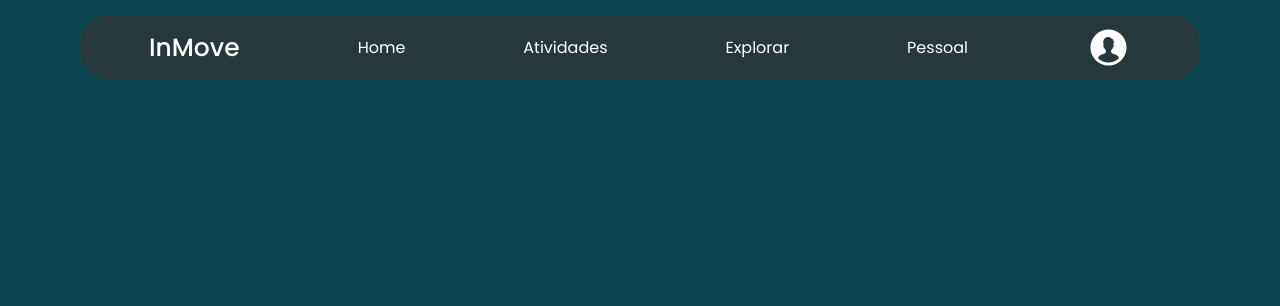
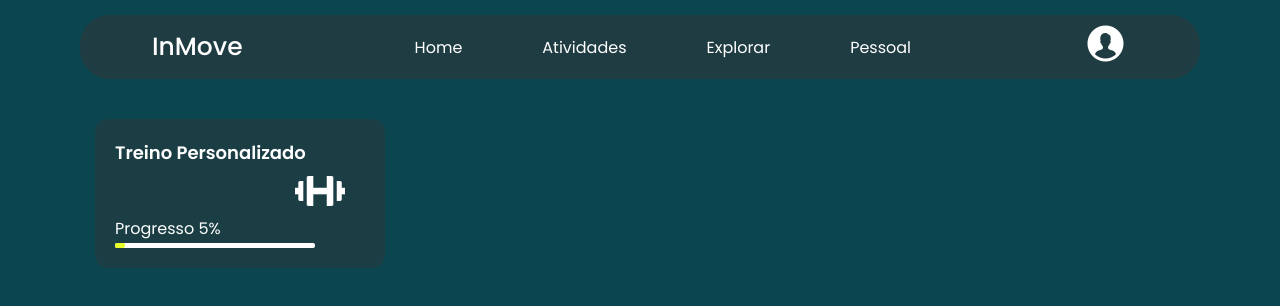
Before and after one commit to InMovePI/InMoveFront, a Vue app: page /principal in a window 1280 px wide. Shown: the top 306 px of the page. Built offline with nearby package versions, Linux system fonts and the light colour scheme.

Commit message:
feat: update PrincipalView layout

```diff
--- a/src/views/PrincipalView.vue
+++ b/src/views/PrincipalView.vue
@@ -1,46 +1,124 @@
-<script></script>
+<script setup>
+const etapa = 5
+const progresso = `${(etapa /100 ) * 100}%`
+</script>
 
 <template>
   <header>
     <div class="navegaçao">
       <h1>InMove</h1>
-
-      <router-link><p>Home</p> </router-link>
-      <router-link><p>Atividades</p> </router-link>
-      <router-link><p>Explorar</p> </router-link>
-      <router-link><p>Pessoal</p> </router-link>
-
-      <img src="/public/icons8-usuário-homem-com-círculo-90.png" width="45px" height="45px">
+      <div class="pages">
+        <router-link>Home </router-link>
+        <router-link>Atividades</router-link>
+        <router-link>Explorar</router-link>
+        <router-link>Pessoal</router-link>
+      </div>
+      <router-link>
+        <img src="/public/icons8-usuário-homem-com-círculo-90.png" width="45px" height="45px" />
+      </router-link>
     </div>
   </header>
+  <main>
+    <div class="container">
+      <h1>Treino Personalizado</h1>
+      <img src="/public/icons8-haltere-60.png" width="40px" height="40px">
+      <p>Progresso 5%</p>
+      <div class="barra">
+      <div class="progresso" :style="{ width: progresso }"></div>
+    </div>
+    </div>
+  </main>
 </template>
 
 <style scoped>
+.container {
+  display: flex;          /* habilita flex */
+  flex-direction: column; /* empilha os elementos verticalmente */
+  justify-content: flex-start; /* alinha no topo */
+  align-items: flex-start;     /* alinha à esquerda */
+  background-color: rgba(51, 51, 51, 0.4);
+  width: 250px;
+  padding: 20px;
+  margin: 40px 95px;
+  border-radius: 13px;
+}
 
-.navegaçao p{
+.container h1,
+.container p {
+  margin: 0;
+  color: white;
+  font-family: poppins, sans-serif;
+}
+
+.container h1 {
+  font-weight: 600;
+  font-size: 18px;
+}
+
+.container img {
+  position: relative;
+  left: 180px;
+  width: 50px;
+  height: 50px;
+}
+
+.barra {
+  width: 80%;
+  height: 5px;
+  background-color: white;
+  border-radius: 2px;
+  margin-top: 2px;
+}
+
+.progresso {
+  height: 100%;
+  background-color: #e6ff2b;
+  border-radius: 2px;
+}
+
+.pages a {
+  text-decoration: none;
+  position: relative;
   color: white;
   font-family: Poppins, sans-serif;
+  margin: 0px 40px;
 }
 
-.navegaçao a{
-  text-decoration: none;
+.pages a::after {
+  content: '';
+  position: absolute;
+  left: 0;
+  bottom: -2px;
+  width: 0%;
+  height: 1px;
+  background-color: white;
+  transition: width 0.3s ease;
 }
 
-.navegaçao{
+.pages a:hover::after {
+  width: 100%;
+}
+
+.navegaçao {
   display: flex;
   flex-direction: row;
-  justify-content:space-around;
-  padding: 10px;
+  justify-content: space-around;
+  padding: 6px;
   align-items: center;
-  border-radius:30px;
+  border-radius: 30px;
   margin: 15px 80px;
-  background-color: rgba(51, 51, 51, 0.7);
+  background-color: rgba(51, 51, 51, 0.5);
 }
 
-h1{
-    font-weight: 500;
-    font-family: Poppins, sans-serif;
-    color: white;
-    font-size: 25px;
-  }
+.pages {
+  display: flex;
+  align-items: center;
+}
+
+.navegaçao h1 {
+  font-weight: 500;
+  font-family: Poppins, sans-serif;
+  color: white;
+  font-size: 25px;
+}
 </style>
```
Also changed, not shown: public/icons8-haltere-60.png (added), 1 other file (tests, documents, lock files or other folders).
